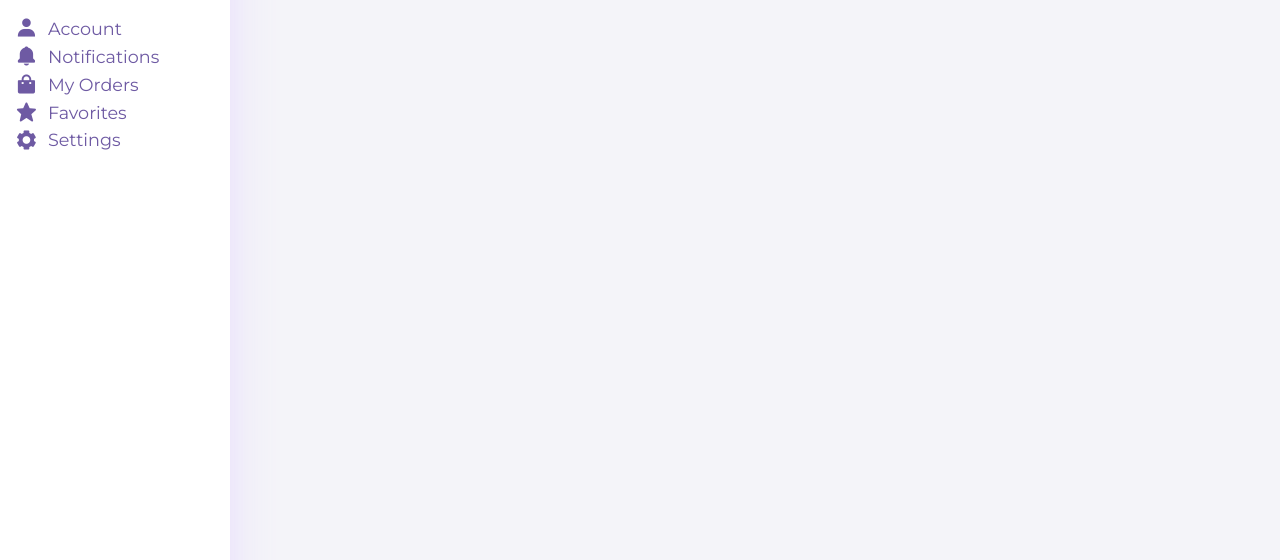
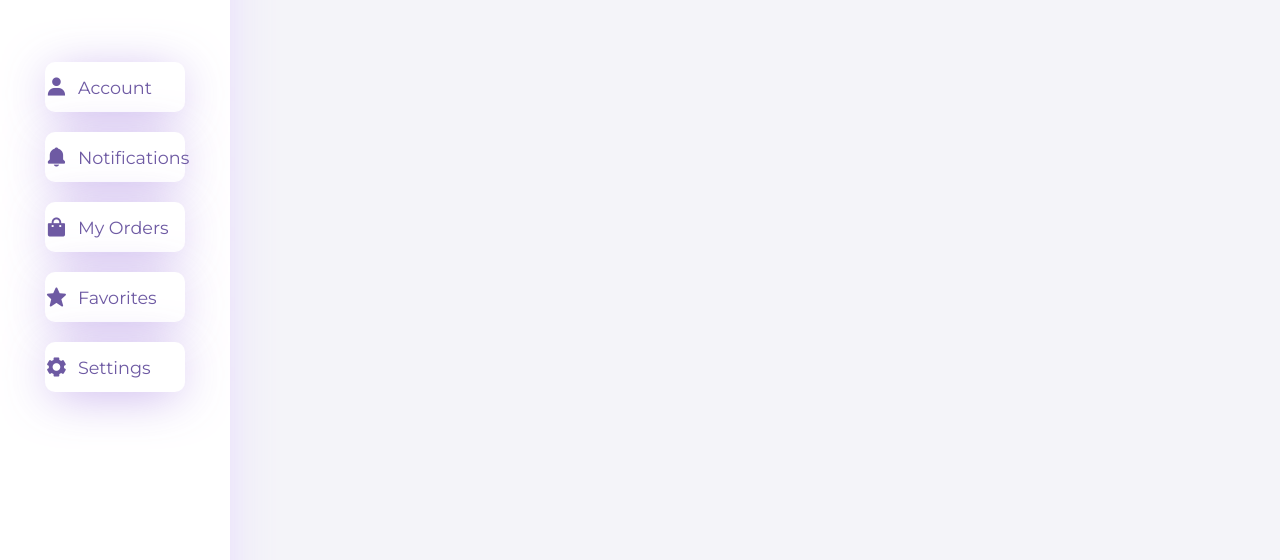
Before and after one commit to iisaag/project---html--css--js--sql, a plain HTML site: page planner.html in a window 1280 px wide. Shown: the part 240-800 px from the top of the page. Drawn offline with nearby package versions, Linux system fonts and the light colour scheme; a web font is replaced by a local one.

Commit message:
update css

```diff
--- a/style/style-planner.css
+++ b/style/style-planner.css
@@ -118,15 +118,22 @@ header {
 
 .menu-items {
     list-style: none;
-    padding: 0; /* Remover o padding para controle total do espaço */
+    padding: 30px; /* Remover o padding para controle total do espaço */
 }
 
 .menu-items li {
     display: flex;
     align-items: center;
-    margin: 5px 0; /* Reduzido para diminuir espaço entre os itens */
+    margin:20px 0; /* Reduzido para diminuir espaço entre os itens */
     font-size: 1.1em;
+    box-shadow: 0px 7px 49px -8px rgba(223,203,255,0.79);
+    -webkit-box-shadow: 0px 7px 49px -8px rgba(169, 133, 226, 0.79);
+    -moz-box-shadow: 0px 7px 49px -8px rgba(223,203,255,0.79);
     color: #6E5AA3;
+    background-color: white;
+    height: 50px;
+    border-radius: 10px;
+
 }
 
 .menu-items li i {
```
